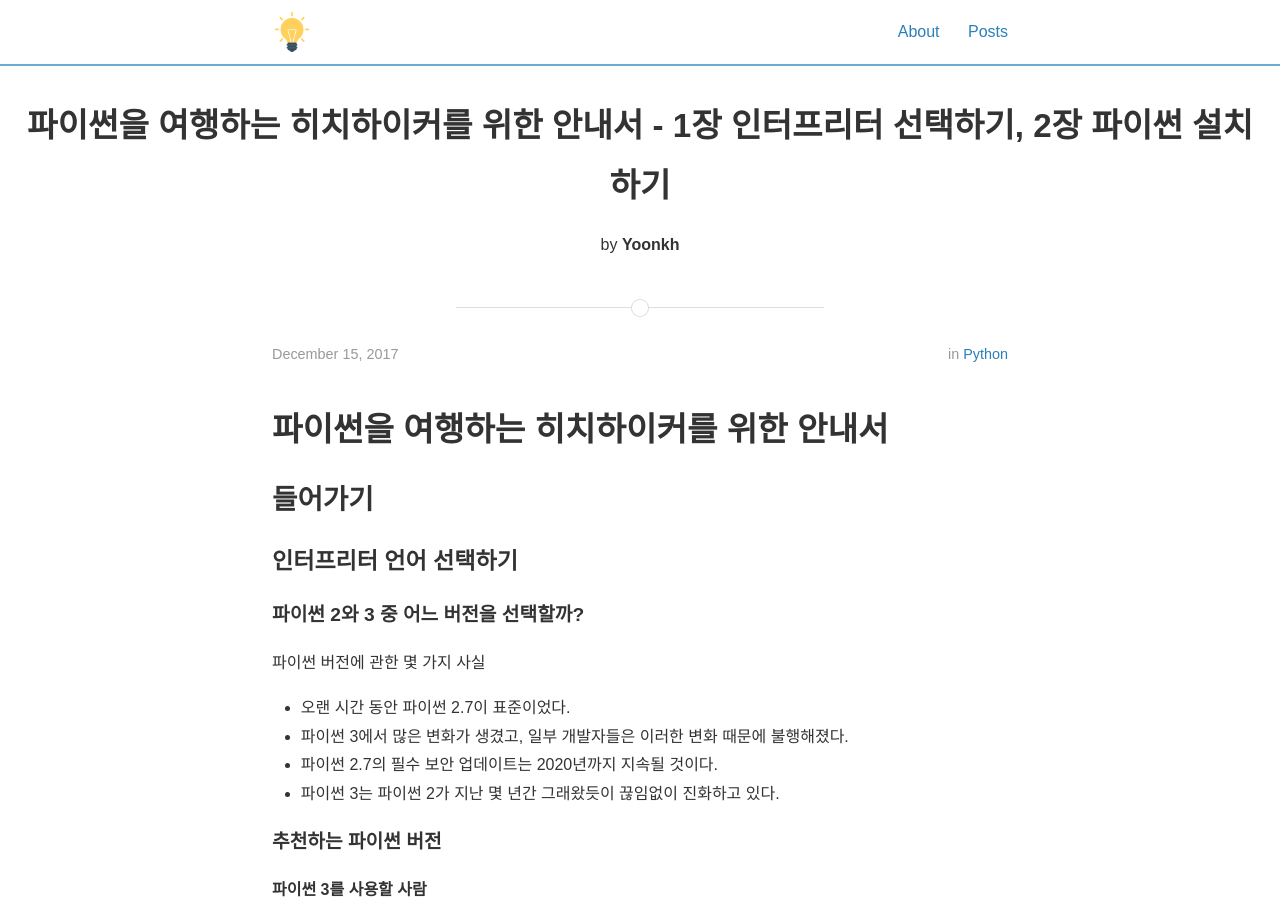
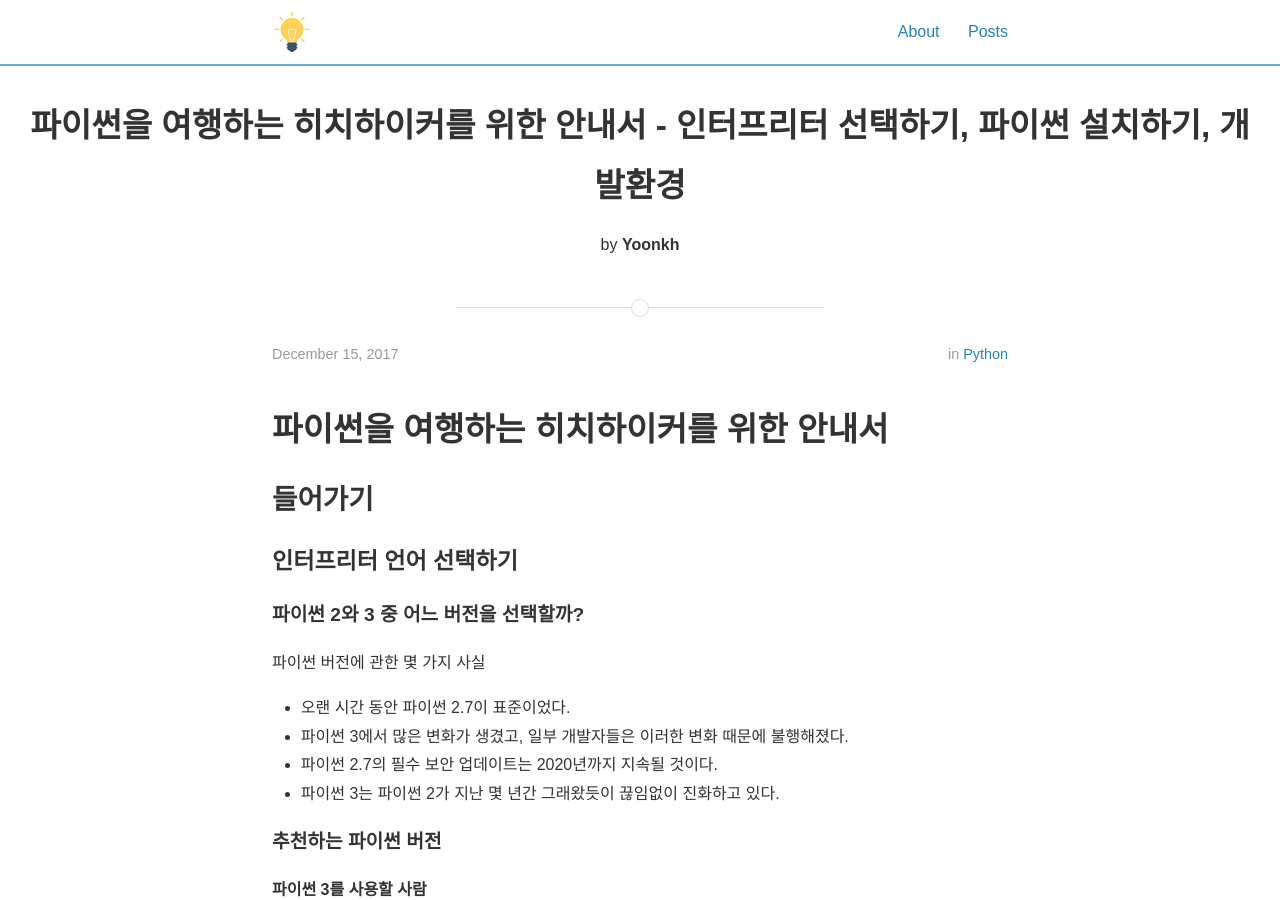
Before and after one commit to yoonkh/yoonkh.github.io, a Jekyll site: the page built from _posts/2017-12-15-Python_travel.markdown, in a window 1280 px wide and 900 px high. Built offline with Jekyll 4.4.1, drawn with Linux system fonts in a browser that asks for light colours; nearby versions of some CDN libraries; comment, search, counter and statistics services are not loaded.

Commit message:
Update 2017-12-15-Python_travel.markdown

```diff
--- a/_posts/2017-12-15-Python_travel.markdown
+++ b/_posts/2017-12-15-Python_travel.markdown
@@ -1,6 +1,6 @@
 ---
 layout: post
-title:  "파이썬을 여행하는 히치하이커를 위한 안내서 - 1장 인터프리터 선택하기, 2장 파이썬 설치하기"
+title:  "파이썬을 여행하는 히치하이커를 위한 안내서 - 인터프리터 선택하기, 파이썬 설치하기, 개발환경"
 date:   2017-12-15
 author: Yoonkh
 categories: Python
```
